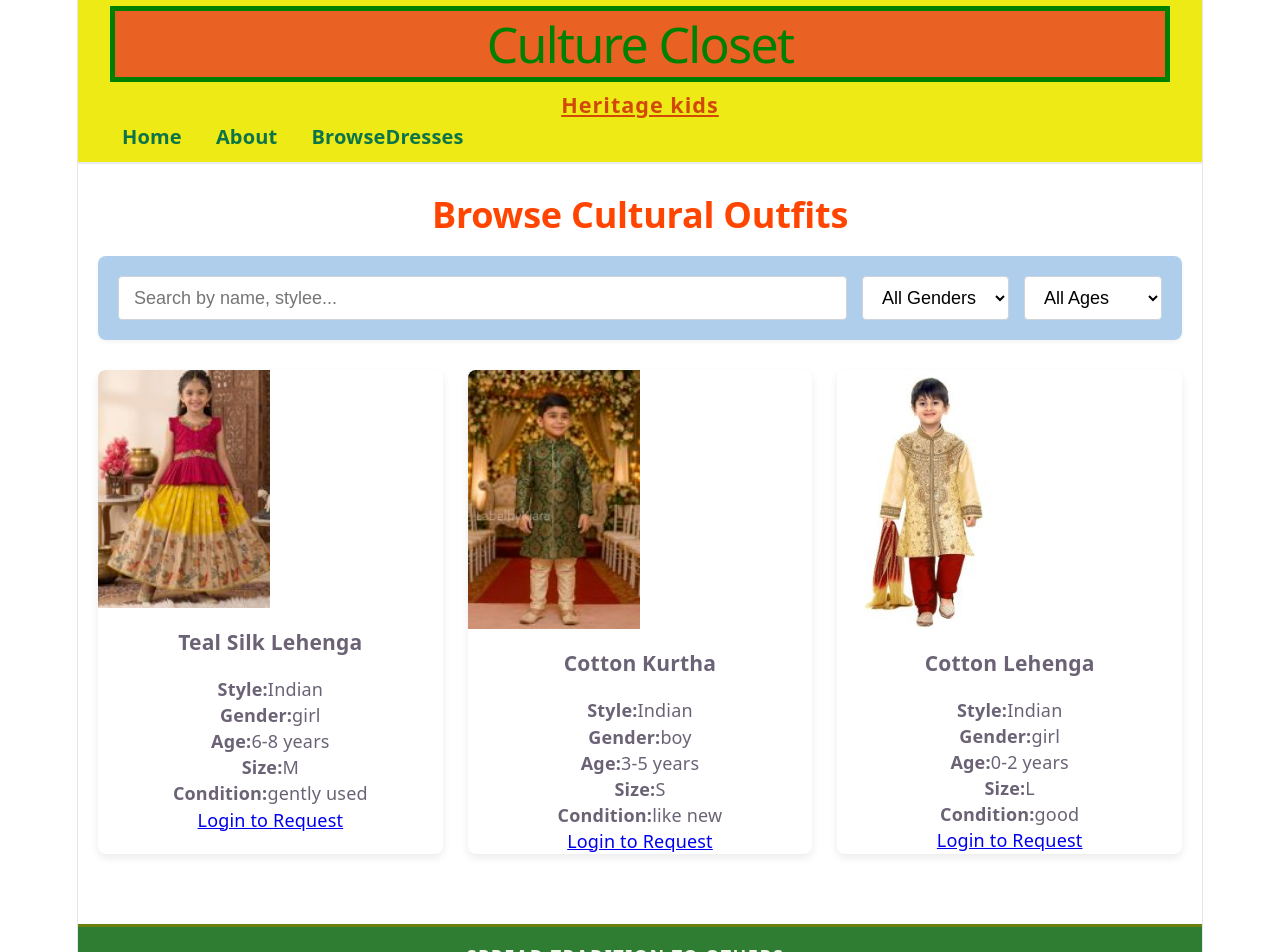
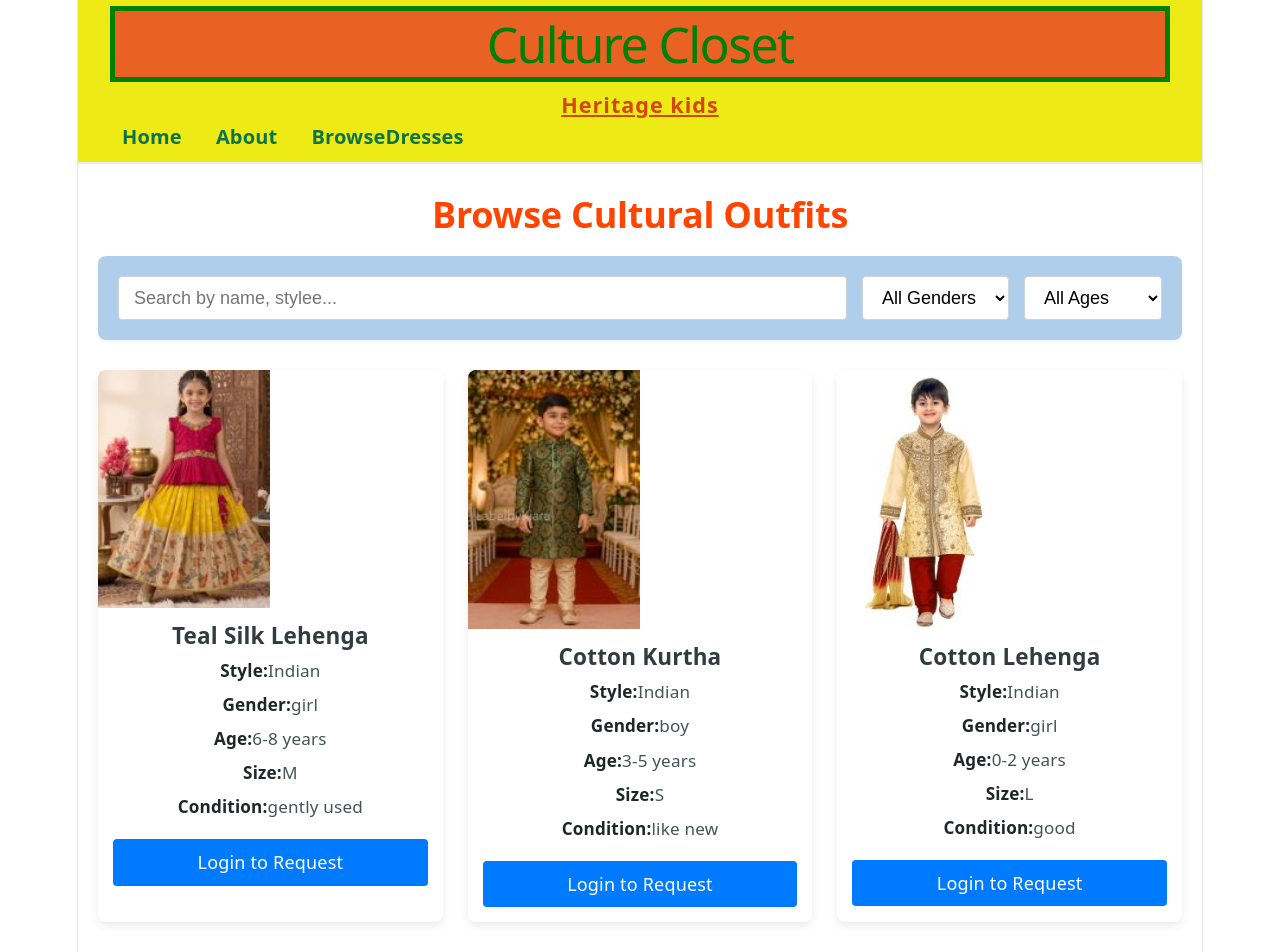
Before and after one commit to vinuthagr2023/unit1-project-culture-closet, a React (Vite) app: page /browse-dresses in a window 1280 px wide. Shown: the top 952 px of the page. Built offline with nearby package versions, Linux system fonts and the light colour scheme.

Commit message:
style added browsedress login links

```diff
--- a/src/components/browsedress/BrowseDresses.css
+++ b/src/components/browsedress/BrowseDresses.css
@@ -117,3 +117,44 @@
     line-height: 220px;
     font-size: 0.95rem;
 }
+
+.dresses-container h3 {
+    font-size: 1.25rem;
+    color: #343a40;
+    margin: 15px 15px 5px 15px;
+}
+
+.dresses-container p {
+    font-size: 0.95rem;
+    color: #495057;
+    margin: 4px 15px;
+}
+
+.dresses-container p strong {
+    color: #212529;
+}
+
+.dresses-container .role-note {
+    font-size: 0.85rem;
+    color: #6c757d;
+    font-style: italic;
+    margin: 15px;
+    text-align: center;
+}
+
+.dresses-container .login-link {
+    display: block;
+    margin: 15px;
+    text-align: center;
+    background-color: #007bff;
+    color: white;
+    padding: 10px;
+    border-radius: 4px;
+    text-decoration: none;
+    font-weight: 500;
+    transition: background-color 0.2s;
+}
+
+.dresses-container .login-link:hover {
+    background-color: #0056b3;
+}
```
